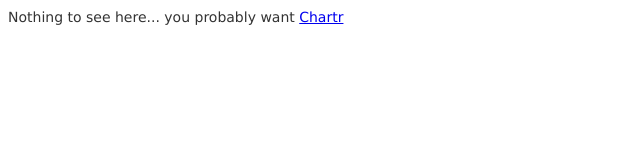
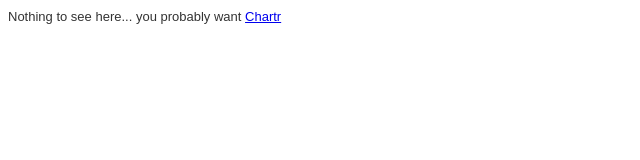
Before and after one commit to ryanmitchell/ryanmitchell.github.com, a plain HTML site: page index.html in a window 1280 px wide. Shown: the whole page, without its empty margins (0-640 px from the left). Drawn offline with Linux system fonts and the light colour scheme.

Commit message:
index.html

```diff
--- a/index.html
+++ b/index.html
@@ -4,7 +4,7 @@
 <meta http-equiv="Content-Type" content="text/html; charset=UTF-8" />
 <title>ryanmitchell.github.com</title>
 <style type="text/css">
-h1 { font-family:Geneva, Arial, Helvetica, sans-serif; font-size:14px; color:#333; font-weight:normal; }
+h1 { font-family:Arial, Helvetica, sans-serif; font-size:13px; color:#333; font-weight:normal; }
 </style>
 </head>
 
```
